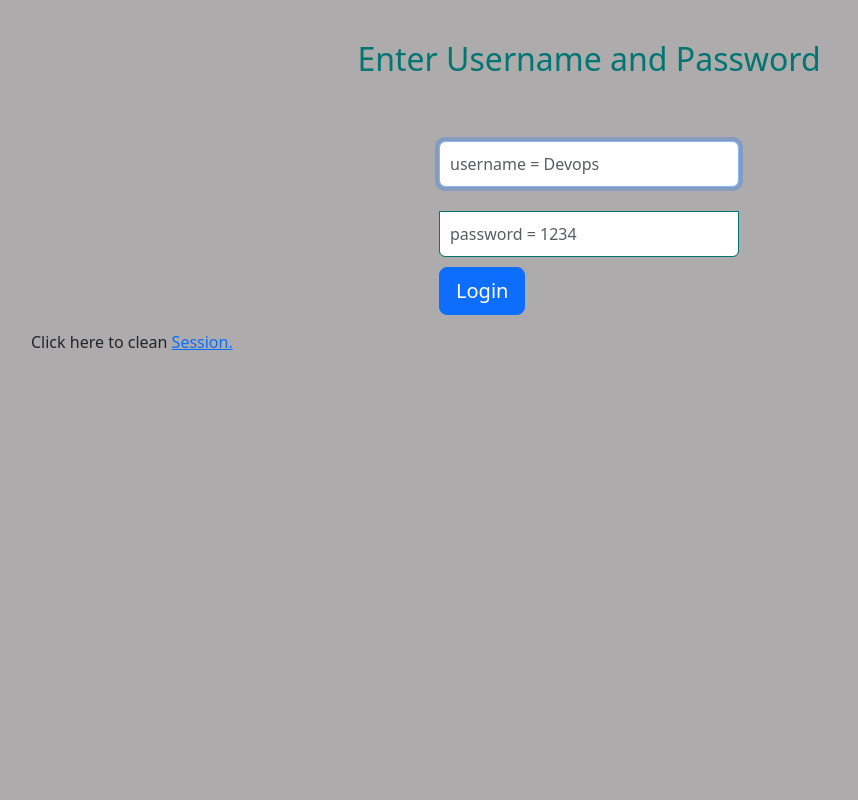
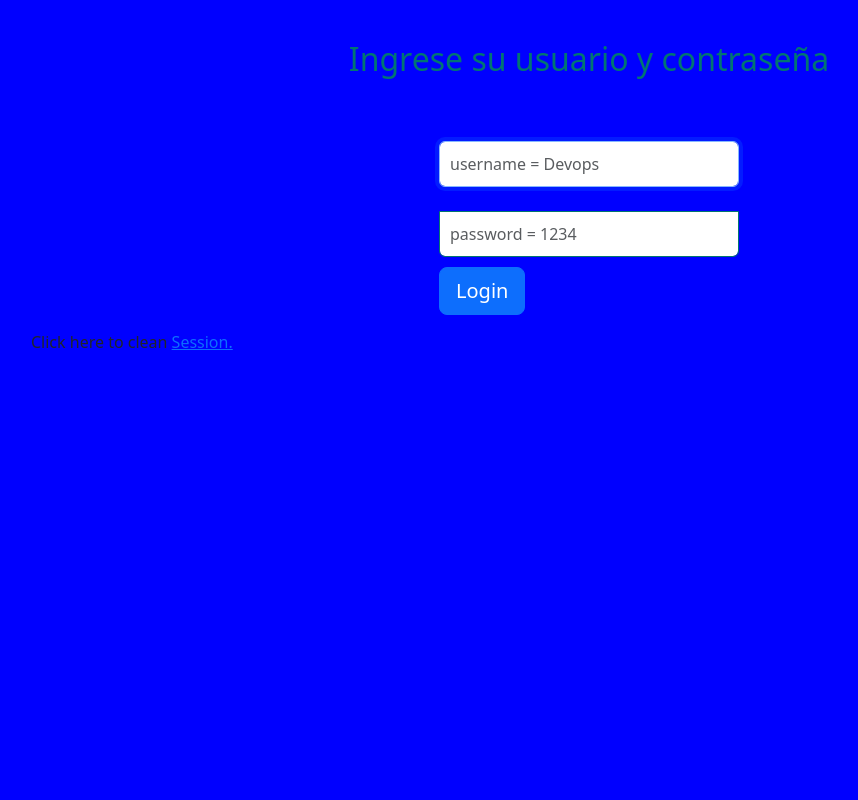
Before and after one commit to DemosPeriferiaDevOps/demoPhpDeploy, a PHP site: page / in a window 1280 px wide. Shown: the whole page, without its empty margins (51-909 px from the left). Run offline with PHP 8.4, Linux system fonts and the light colour scheme; some libraries are stand-ins or nearby versions.

Commit message:
cambiar fondo

```diff
--- a/index.php
+++ b/index.php
@@ -18,7 +18,7 @@
          body {
             padding-top: 40px;
             padding-bottom: 40px;
-            background-color: #ADABAB;
+            background-color: #0000FF;
          }
 
          .form-signin {
@@ -75,7 +75,7 @@
 
    <body>
 
-      <h2>Enter Username and Password</h2>
+      <h2>Ingrese su usuario y contraseña</h2>
       <div class = "container form-signin">
 
          <?php
```
